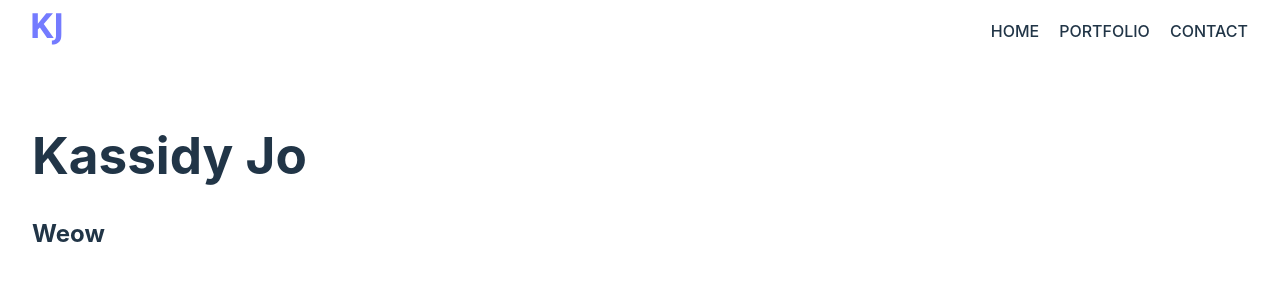
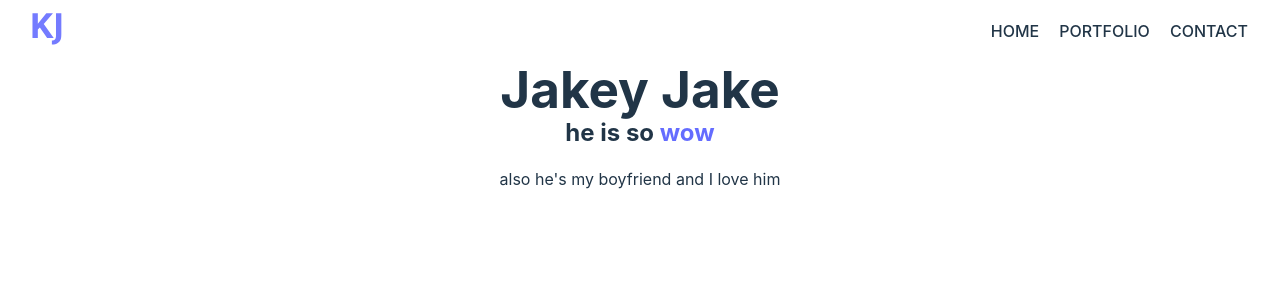
Before and after one commit to CallMeKass/portfolio, a React (Vite) app: page / in a window 1280 px wide. Shown: the top 300 px of the page. Built offline with nearby package versions, Linux system fonts and the light colour scheme.

Commit message:
change homepage content to jake

```diff
--- a/src/pages/index.tsx
+++ b/src/pages/index.tsx
@@ -1,17 +1,22 @@
-import React from 'react';
-import Logo from '../components/logo';
+import React, { Component, useRef, useState } from 'react';
 import NavBar from '../components/navbar';
 
-function HomePage() {
+class HomePage extends Component {
+  render() {
     return (
       <div id="HomePage">
         <NavBar />
         <div id="content-container">
-        <h1>Kassidy Jo</h1>
-        <h2>Weow</h2>
+          <h1>Jakey Jake</h1>
+          <h2>
+            he is so
+            <span className="jake"> wow</span>
+          </h2>
+          <p>also he's my boyfriend and I love him</p>
         </div>
       </div>
     );
   }
+}
 
 export default HomePage;
--- a/src/scss/index.scss
+++ b/src/scss/index.scss
@@ -2,7 +2,17 @@
 @import './user-prefs.scss';
 
 #content-container {
-  padding: 2rem;
+  padding: 0rem 2rem;
+  text-align: center;
+}
+
+.jake {
+  color: #646cff;
+}
+
+h1,
+h2 {
+  margin: 0;
 }
 
 a {
```
Lines whose indentation alone changed are shown as unchanged.
